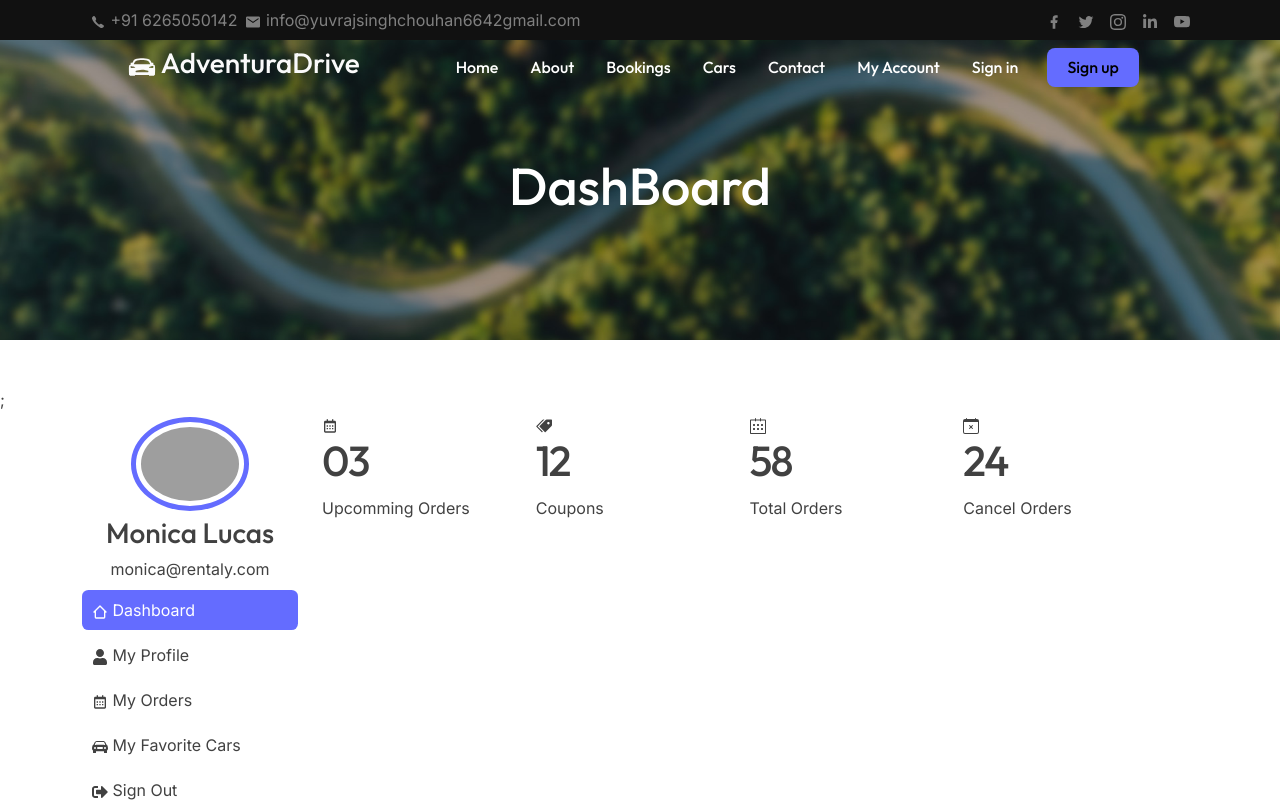
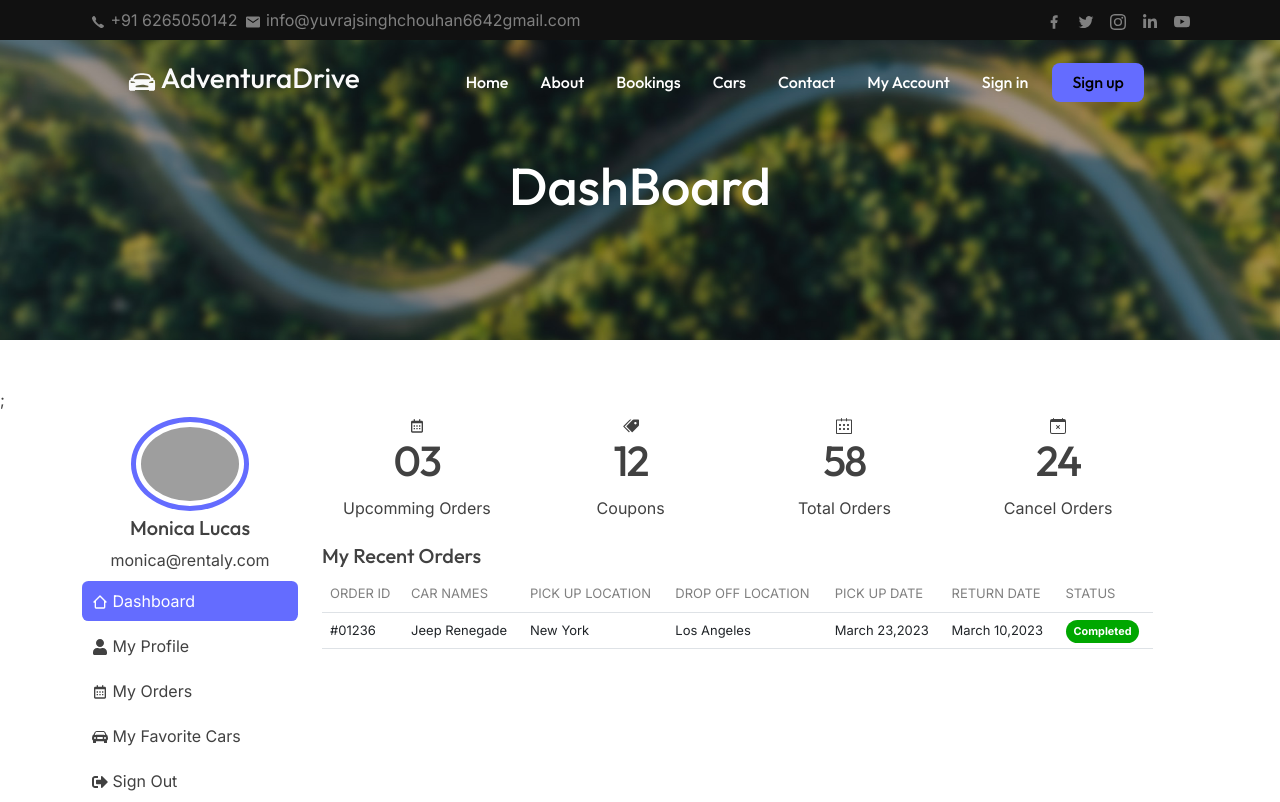
Before and after one commit to yuvrajsingh10/AdventuraDrive, a React (Vite) app: page /my-account in a window 1280 px wide. Shown: the top 802 px of the page. Built offline with nearby package versions, Linux system fonts and the light colour scheme; grey boxes are pictures that could not be loaded.

Commit message:
Added my profile and favorite car component UI

```diff
--- a/src/UI/wrapper.module.css
+++ b/src/UI/wrapper.module.css
@@ -1,6 +1,6 @@
 .wrapper__section{
     border-radius: 0.3rem;
     background-color: white;
-    box-shadow: 0px 2px 5px rgba(168, 168, 168, 0.438);
+    box-shadow: 2px 2px 10px rgba(168, 168, 168, 0.589);
     padding: 10px 10px;
 }
--- /dev/null
+++ b/src/components/DashboardOrderList.jsx
@@ -0,0 +1,36 @@
+import React from "react";
+import classes from "./DashboardOrderList.module.css";
+
+const DashboardOrderList = (props) => {
+  return (
+    <div>
+      <h5>{props.title}</h5>
+      <table className="table">
+        <thead>
+          <tr>
+            <th>ORDER ID</th>
+            <th>CAR NAMES</th>
+            <th>PICK UP LOCATION</th>
+            <th>DROP OFF LOCATION</th>
+            <th>PICK UP DATE</th>
+            <th>RETURN DATE</th>
+            <th>STATUS</th>
+          </tr>
+        </thead>
+        <tbody>
+          <tr>
+            <td>#01236</td>
+            <td>Jeep Renegade</td>
+            <td>New York</td>
+            <td>Los Angeles</td>
+            <td>March 23,2023</td>
+            <td>March 10,2023</td>
+            <td className={classes.status}><span>Completed</span></td>
+          </tr>
+        </tbody>
+      </table>
+    </div>
+  );
+};
+
+export default DashboardOrderList;
--- /dev/null
+++ b/src/components/DashboardOrderList.module.css
@@ -0,0 +1,18 @@
+table{
+    font-size: small;
+}
+h4{
+    padding: 5px 10px;
+}
+th{
+    color: gray;
+}
+
+.status span{
+    background-color:rgb(0, 167, 0) !important ;
+    border-radius: 2rem;
+    color: white;
+    font-weight: 700;
+    padding: 5px 8px;
+    font-size: smaller;
+}
--- /dev/null
+++ b/src/components/FavoriteCar.module.css
@@ -0,0 +1,16 @@
+.favorite-car{
+    height: 250px;
+}
+.favorite-car >div{
+    height: 100%;
+}
+.favorite-car >div{
+    /* background-color: aqua; */
+    /* width: ; */
+    padding: 10px ;
+}
+.favorite-car >div >img{
+    width: 100%;
+    /* height: 50%; */
+    border-radius: 0.8rem;
+}
--- /dev/null
+++ b/src/components/FavoriteCars.jsx
@@ -0,0 +1,34 @@
+import React from 'react';
+import Wrapper from '../UI/Wrapper';
+import Button from "./button/Button";
+import classes from "./FavoriteCar.module.css";
+const FavoriteCars = () => {
+  return (
+    <Wrapper className={`${classes['favorite-car']} row my-3 `} >
+        <div className="col-md-4">
+            <img src="https://www.madebydesignesia.com/themes/rentaly/images/cars/jeep-renegade.jpg" alt="" />
+        </div>
+        <div className="col-md-2">
+            <h5>Jeep Renegade</h5>
+            <span>Seats: 4</span>
+            <span>Luggage: 2</span>
+            <span>Doors: 4</span>
+            <span>Fuel: Petrol</span>
+        </div>
+        <div className="col-md-2">
+            <h5>Jeep Renegade</h5>
+            <span>Seats: 4</span>
+            <span>Luggage: 2</span>
+            <span>Doors: 4</span>
+            <span>Fuel: Petrol</span>
+        </div>
+        <div className="col-md-3 text-center">
+            <p>Daily rate From</p>
+            <h4>$265</h4>
+            <Button title="Rent Now"/>
+        </div>
+    </Wrapper>
+  )
+}
+
+export default FavoriteCars
--- /dev/null
+++ b/src/components/MyProfile.jsx
@@ -0,0 +1,55 @@
+import React from "react";
+import CustomInput from "./customInput/CustomInput";
+import classes from "./MyProfile.module.css";
+import Button from "./button/Button";
+const MyProfile = () => {
+  return (
+    <>
+      <h5>Profile</h5>
+      <form action="" className={classes.form}>
+        <div className="row">
+          <div className="col-md-6 d-flex flex-column ">
+            <CustomInput
+              label="Username"
+              type="text"
+              id="username"
+              name="username"
+            />
+            <CustomInput
+              label="New Password"
+              type="password"
+              id="Password"
+              name="password"
+            />
+            <h6>Language</h6>
+            <p>select your prefered language</p>
+            <select name="language" className={classes.language} id="Language">
+              <option value="">English</option>
+              <option value="">German</option>
+            </select>
+          </div>
+          <div className="col-md-6 d-flex flex-column ">
+            <CustomInput label="Email" type="email" id="email" name="email" />
+            <CustomInput
+              label="Re-enter Password"
+              type="password"
+              id="confirmPassword"
+              name="confirmPassword"
+            />
+            <h6>Hour Format</h6>
+            <p>select your prefered language</p>
+            <select name="language" className={classes.language} id="Language">
+              <option value="24">24-Hour</option>
+              <option value="12">12-Hour</option>
+            </select>
+          </div>
+          <div>
+            <Button type="submit" title="Update Profile" />
+          </div>
+        </div>
+      </form>
+    </>
+  );
+};
+
+export default MyProfile;
--- /dev/null
+++ b/src/components/MyProfile.module.css
@@ -0,0 +1,35 @@
+.form input{
+    width: 80%;
+    margin-bottom: 20px;
+    transition: 0.1s linear;
+    padding: 8px 12px;
+}
+.form label{
+    margin: 3px 0;
+    font-weight: 600;
+}
+
+.form input:focus{
+    outline: 3px  solid;
+    outline-color:  var(--bg-primary);
+    outline-style: ridge;
+}
+select {
+    padding: 10px 20px;
+    border-radius: 0.2rem;
+    background: transparent !important;
+    color: #797979 !important;
+    border: 1px solid rgb(173, 173, 173);
+    width: 80%;
+}
+.form h6{
+    font-weight: 600;
+}
+.form p{
+    color: #a7a7a7;
+    margin: 2px 0;
+}
+button{
+    float: left;
+    margin: 20px 0;
+}
--- a/src/pages/MyAccount.jsx
+++ b/src/pages/MyAccount.jsx
@@ -7,17 +7,20 @@ import {SlCalender} from "react-icons/sl"
 import {FaUser,FaSignOutAlt} from 'react-icons/fa'
 import {BsFillCarFrontFill,BsCalendarX} from 'react-icons/bs'
 import {ImPriceTags} from 'react-icons/im'
+import DashboardOrderList from "../components/DashboardOrderList";
+import FavoriteCars from "../components/FavoriteCars";
+import MyProfile from "../components/MyProfile";
 
 const MyAccount = () => {
   return (
     <>
       <SubheaderWrapper heading="DashBoard" img={DashboardImg} />;
-        <div className="container">
+        <div className={`container ${classes.container} mb-2`}>
           <div className={`${classes['dashboard-container']} row`}>
             <div className={classes['dashboard-right-pane']}>
-              <div className={`${classes['profile-images']} text-center mb-1 mx-auto`}>
+              <div className={` text-center mb-1 mx-auto`}>
                 <img src="https://www.madebydesignesia.com/themes/rentaly/images/profile/1.jpg" alt="Profile" />
-                <h3>Monica Lucas </h3>
+                <h5>Monica Lucas </h5>
                 <p>monica@rentaly.com</p>
               </div>
               <div className={`${classes['dashboard-buttons']}`} >
@@ -30,8 +33,8 @@ const MyAccount = () => {
                 </ul>
               </div>
             </div>
-            <div className={`${classes['dashboard-left-pane']} col-md-9`}>
-              <div className="row">
+            <div className={`${classes['dashboard-left-pane']} col-md-9 d-flex flex-column `}>
+              <div className="row text-center">
                 <div className="col-md-3">
                   <BiCalendar/>
                   <h2>03</h2>
@@ -53,6 +56,13 @@ const MyAccount = () => {
                   <p>Cancel Orders</p>
                 </div>
               </div>
+              <div className="row my-md-4 justify-content-center">
+                <DashboardOrderList title={"My Recent Orders"}/>
+                {/* <FavoriteCars/>
+                <FavoriteCars/>
+                <FavoriteCars/> */}
+                {/* <MyProfile/> */}
+              </div>
             </div>
           </div>
         </div>
--- a/src/pages/MyAccount.module.css
+++ b/src/pages/MyAccount.module.css
@@ -1,5 +1,6 @@
 .container {
-    height: fit-content;
+    height: 500px;
+    overflow: hidden;
 }
 
 .dashboard-container {
@@ -13,11 +14,11 @@
     align-items: start;
     /* background-color: blanchedalmond; */
 }
-
-.dashboard-right-pane>.profile-image {
+/*
+.dashboard-right-pane > .profile-image {
     height: 50%;
     padding: 20px;
-}
+} */
 
 .dashboard-right-pane img {
     width: 50%;
@@ -55,6 +56,6 @@
     color: white;
 }
 
-.dashboard-left-pane>* >*{
-
+.dashboard-left-pane{
+    overflow: hidden;
 }
```
Also changed, not shown: src/components/MyOrders.jsx (added, +14 -0 lines).
